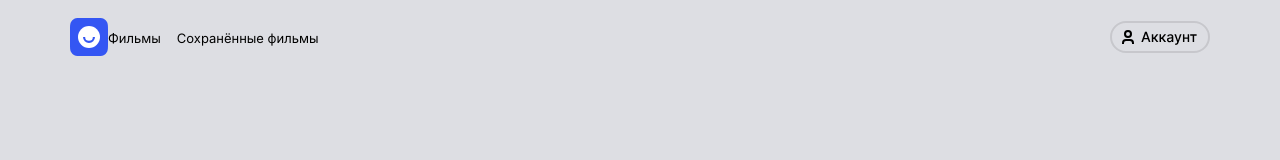
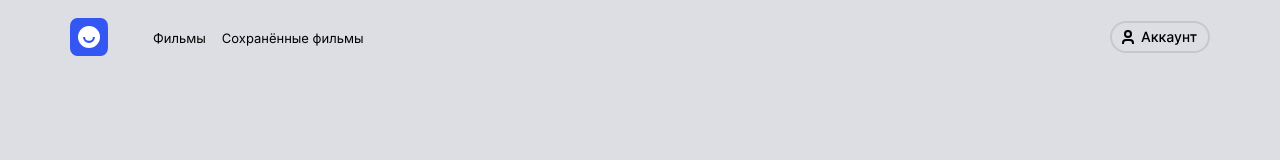
Before and after one commit to ShnaiderDanila/movies-explorer-frontend, a React (Create React App) app: page / in a window 1280 px wide. Shown: the top 160 px of the page. Built offline with nearby package versions, Linux system fonts and the light colour scheme.

Commit message:
feat: Add margin-left to .navigation__menu in ./src/components/Header/Navigation/Navigation.css

```diff
--- a/src/components/Header/Navigation/Navigation.css
+++ b/src/components/Header/Navigation/Navigation.css
@@ -6,7 +6,7 @@
 }
 
 .navigation__menu {
-  margin: 0;
+  margin: 0 0 0 45px;
   padding: 0;
   list-style-type: none;
   display: flex;
```
